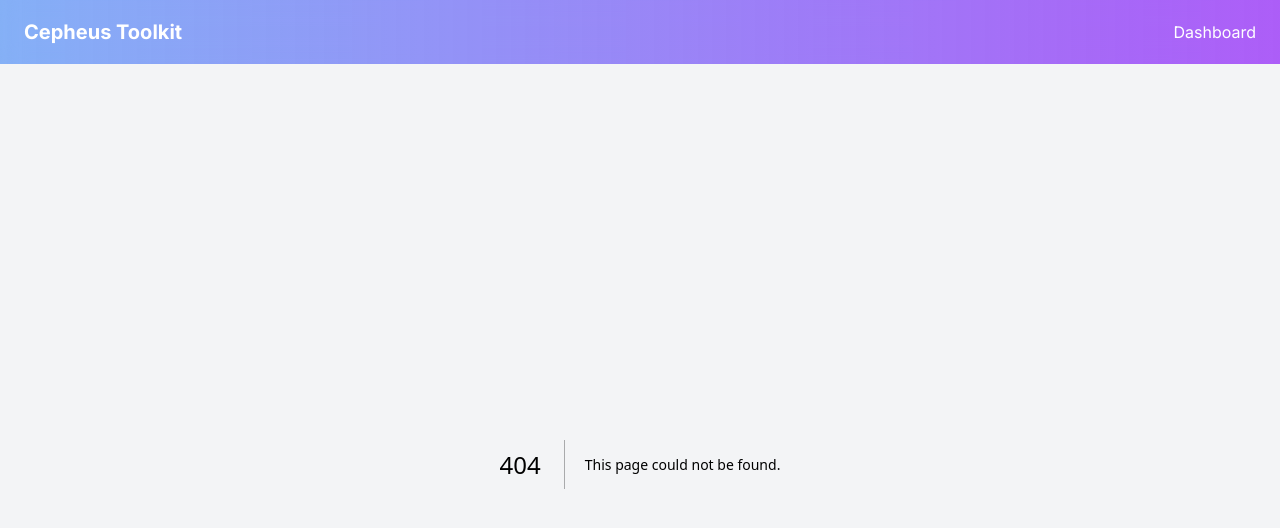
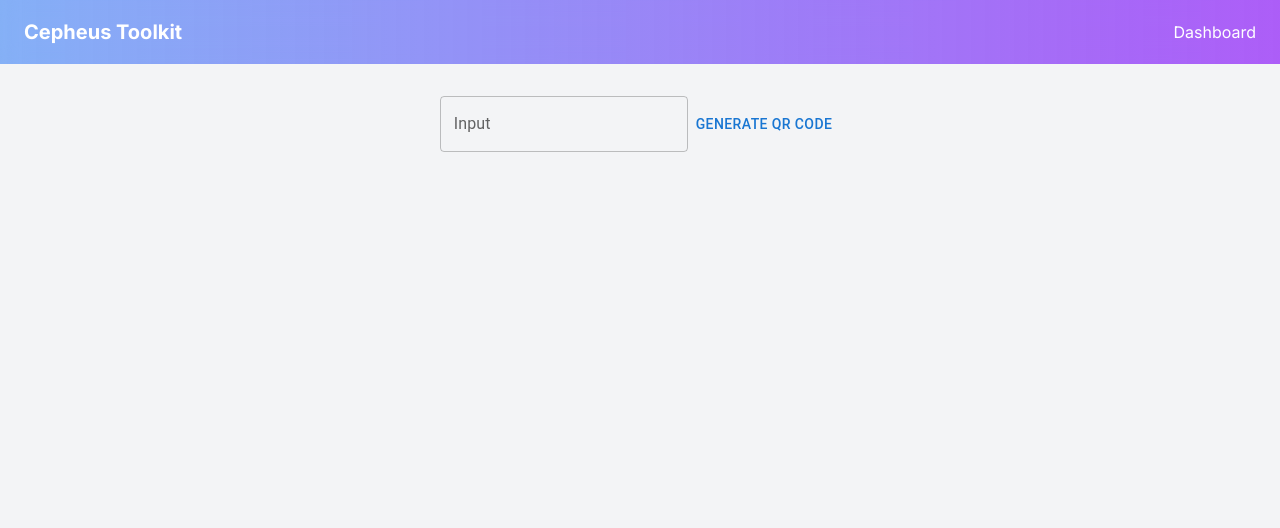
Before and after one commit to RealXuChe/CS385, a Next.js app: page /toolbox/QR-Code in a window 1280 px wide. Before the commit this address had no page. Shown: the top 528 px of the page. Built offline with nearby package versions, Linux system fonts and the light colour scheme.

Commit message:
Finish the 1.0 version of the QR code generator

```diff
--- a/package.json
+++ b/package.json
@@ -14,8 +14,11 @@
     "@emotion/styled": "^11.11.0",
     "@mui/material": "^5.14.16",
     "next": "14.0.1",
+    "qrcode": "^1.5.3",
+    "qrcode.react": "^3.1.0",
     "react": "^18",
-    "react-dom": "^18"
+    "react-dom": "^18",
+    "safe": "^0.4.7"
   },
   "devDependencies": {
     "@types/node": "20.8.10",
--- /dev/null
+++ b/src/app/toolbox/QR-Code/metadata.ts
@@ -0,0 +1,8 @@
+import { ToolMeta } from "@/inlcude/tool_metadata";
+
+const meta_2: ToolMeta = {
+  name: "QR Code",
+  route: "/toolbox/QR-Code",
+};
+
+export default meta_2;
--- a/src/app/toolbox/QR-Code/metadata.tsx
+++ /dev/null
@@ -1,8 +0,0 @@
-import {ToolMeta} from "@/inlcude/tool_metadata";
-
-const meta: ToolMeta = {
-    name: "QR Code",
-    route: "/toolbox/QR-Code",
-}
-
-export default meta;
--- /dev/null
+++ b/src/app/toolbox/QR-Code/page.tsx
@@ -0,0 +1,44 @@
+'use client';
+import {Button, TextField} from "@mui/material";
+import {useRef, useState} from "react";
+import QRCode from "qrcode.react";
+
+export default function Home() {
+    const [text, setText] = useState('');
+    const [showQRCode, setShowQRCode] = useState(false);
+    const qrCodeRef = useRef(null);
+    return (
+        <div className={"column"}>
+            <div className="flex justify-center p-8">
+                <TextField label={"Input"} value={text} onChange={(event: React.ChangeEvent<HTMLInputElement>) => {
+                    setText(event.target.value);
+                }}/>
+                <Button onClick={() => {
+                    setShowQRCode(true);
+                }
+                }>Generate QR Code</Button>
+
+            </div>
+            <div className="flex justify-center p-8">
+                {showQRCode && <div ref={qrCodeRef}>
+                    {/* eslint-disable-next-line react/jsx-no-undef */}
+                    <QRCode value={text} />
+                </div>}
+                <div className="flex justify-center p-8">
+                    {showQRCode && (
+                        <Button onClick={() => {
+                            if (qrCodeRef.current) {
+                                // @ts-ignore
+                                const canvas = qrCodeRef.current.querySelector('canvas');
+                                const link = document.createElement('a');
+                                link.href = canvas.toDataURL('image/png');
+                                link.download = 'qrcode.png';
+                                link.click();
+                            }
+                        }}>Download</Button>
+                    )}
+                </div>
+            </div>
+        </div>
+    );
+}
--- a/src/app/toolbox/QR-Code/pages.ts
+++ /dev/null
@@ -1,3 +0,0 @@
-class QRCode {
-
-}
--- a/src/app/toolbox/module.ts
+++ b/src/app/toolbox/module.ts
@@ -1,5 +1,5 @@
 import meta from "@/app/toolbox/cidr-calculator/metadata";
-
-const exported_tools = [meta];
+import meta_2 from "@/app/toolbox/QR-Code/metadata";
+const exported_tools = [meta, meta_2];
 
 export default exported_tools;
```
Also changed, not shown: 1 other file (tests, documents, lock files or other folders).
